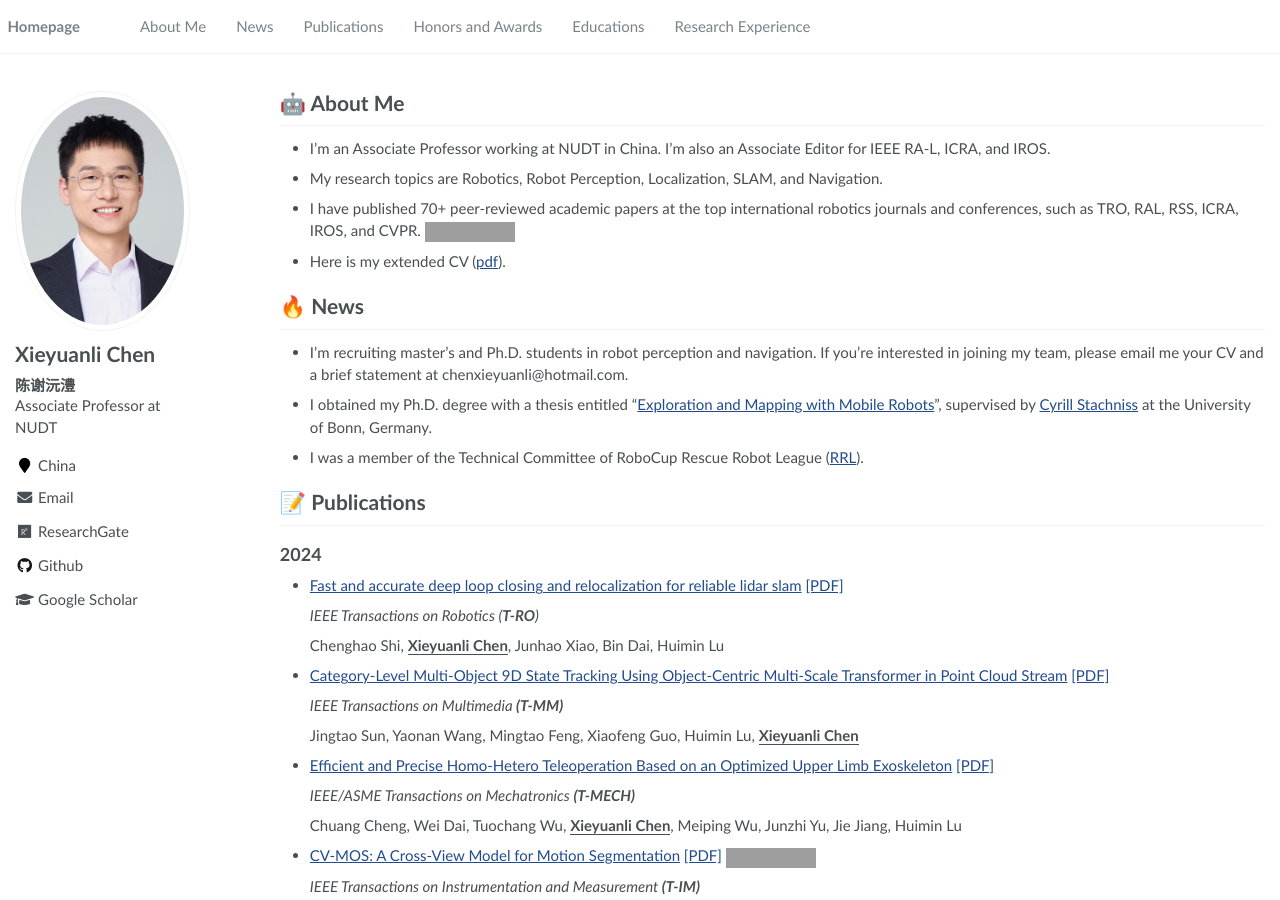
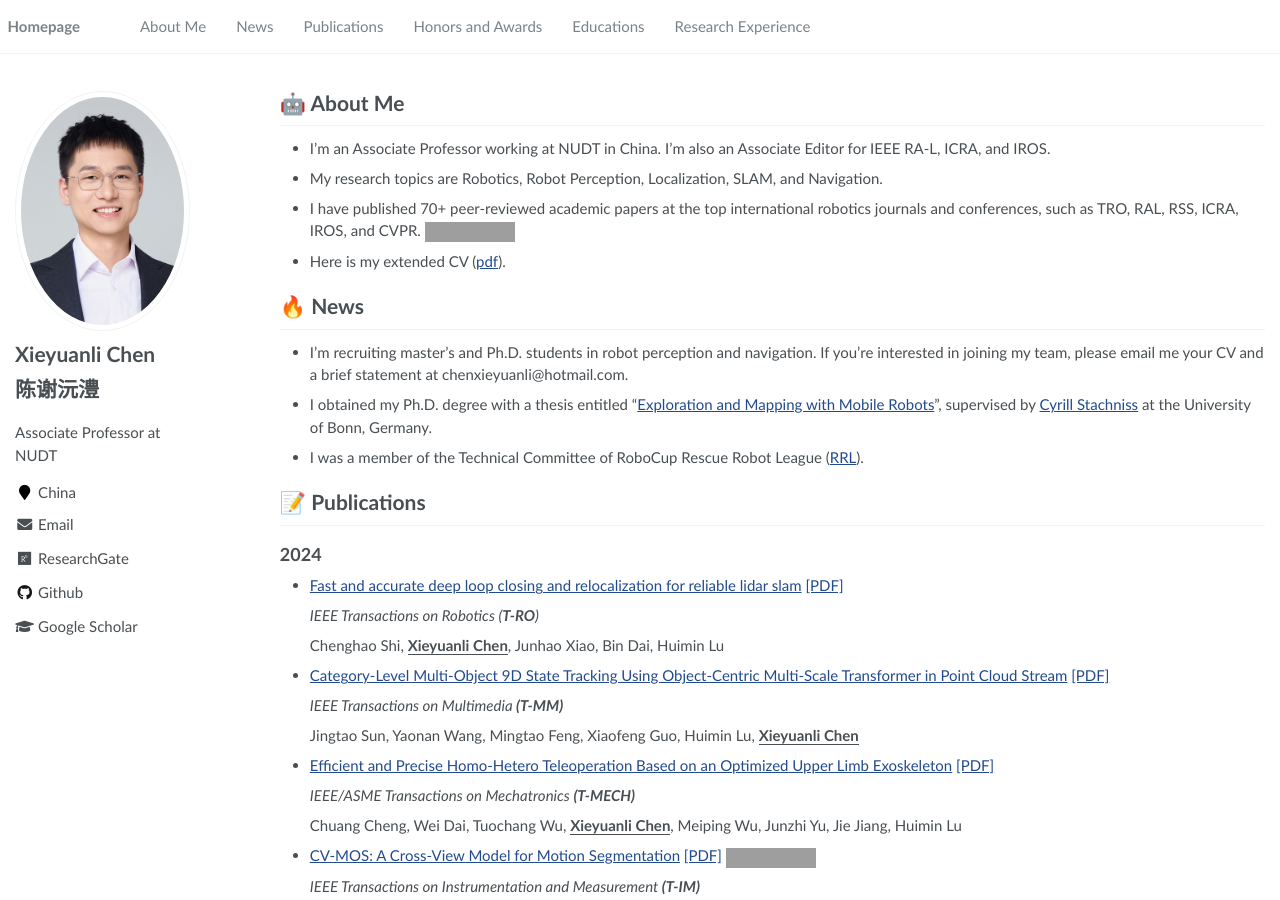
Before and after one commit to shenyehui/my-home, a Jekyll site: the page built from _pages/about.md, in a window 1280 px wide and 900 px high. Built offline with Jekyll 4.4.1, drawn with Linux system fonts in a browser that asks for light colours; grey boxes are pictures that could not be loaded.

Commit message:
Update author-profile.html

```diff
--- a/_includes/author-profile.html
+++ b/_includes/author-profile.html
@@ -13,10 +13,10 @@
     {% if author.bio %}<p class="author__bio">{{ author.bio }}</p>{% endif %}
   </div-->
   <div class="author__content">
-    <h1 class="author__name">{{ author.name }}</h1>
+    <h3 class="author__name">{{ author.name }}</h3>
   </div>
   <div class="author__content">
-    <h3 class="author__bio">{{ author.bio }}</h3>
+    <h1 class="author__bio">{{ author.bio }}</h1>
   </div>
 
   <div class="author__urls-wrapper">
```
